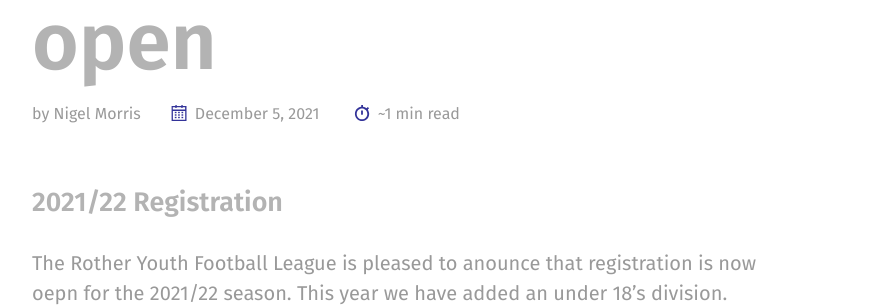
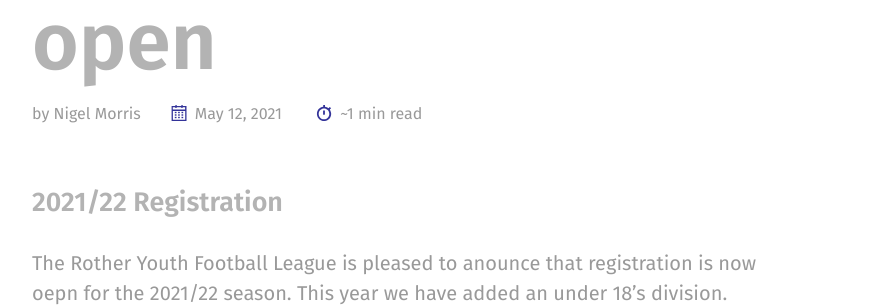
Before and after one commit to rotherleague/Rother, a Jekyll site: the page built from _posts/2021-05-12-registration-2021-22.md, in a window 1280 px wide. Shown: the part 1301-1607 px from the top of the page, without its empty margins (48-927 px from the left). Built offline with Jekyll 4.4.1, drawn with Linux system fonts in a browser that asks for light colours; nearby versions of some CDN libraries.

Commit message:
Update 2021-05-12-registration-2021-22.md

```diff
--- a/_posts/2021-05-12-registration-2021-22.md
+++ b/_posts/2021-05-12-registration-2021-22.md
@@ -1,7 +1,7 @@
 ---
 title: "Registration for the 2021/22 Season is now open"
 excerpt: "The Rother Youth Football League is pleased to anounce that registration is now oepn for the 2021/22 season"
-date: 2021-12-05
+date: 2021-05-12
 categories:
   - Registration
 tags:
```
